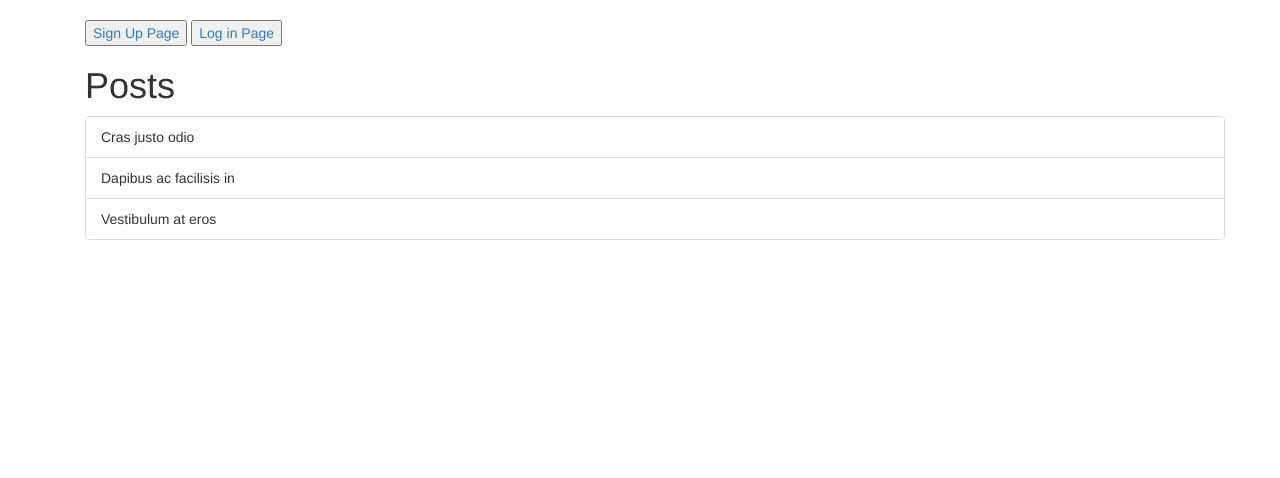
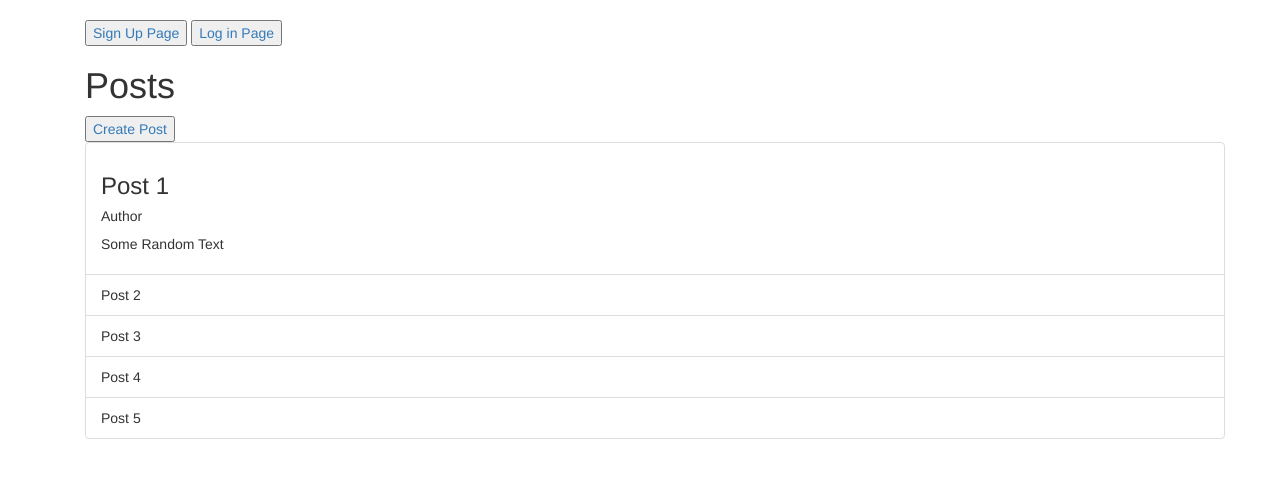
Before and after one commit to Jaddy1/onTheWall, a Flask app: page / in a window 1280 px wide. Shown: the part 52-530 px from the top of the page. Run offline with Flask 2, Linux system fonts and the light colour scheme; data that the repository does not hold is empty; some libraries are stand-ins or nearby versions.

Commit message:
created post for db and made a page to create posts

```diff
--- a/finalproject/app.py
+++ b/finalproject/app.py
@@ -1,24 +1,36 @@
-from flask import Flask, render_template
+from flask import Flask, render_template, request, redirect
 from flask_bootstrap import Bootstrap
 from flask_sqlalchemy import SQLAlchemy
+from flask_wtf import FlaskForm
+from wtforms import StringField, SubmitField
+from wtforms.validators import DataRequired
 from datetime import datetime
 
 app = Flask(__name__)
 application = app
 bootstrap = Bootstrap(app)
+app.config['SECRET_KEY'] = 'hard to guess string'
+app.config['SQLALCHEMY_DATABASE_URI'] = 'sqlite:///post.db'
 
+db = SQLAlchemy(app)
 
-db= SQLAlchemy(app)
+class PostForm(FlaskForm):
+    postTitle = StringField('Post Title', validators=[DataRequired()])
+    submit = SubmitField('Submit')
 
 class Post(db.Model):
 	id = db.Column(db.Integer, primary_key=True)
 	title = db.Column(db.String(200), nullable=False)
 	date_created = db.Column(db.DateTime, default=datetime.utcnow)
 
+	def __repr__(self):
+		return '<Post %t>' % self.title
+
 
 @app.route('/')
 def index():
-	return render_template('index.html')
+	posts = Post.query.order_by(Post.date_created)
+	return render_template('index.html', posts=posts)
 
 @app.route('/signup')
 def signup():
@@ -27,3 +39,19 @@ def signup():
 @app.route('/login')
 def login():
 	return render_template('login.html')
+
+@app.route('/createPost', methods=['POST', 'GET'])
+def createPost():
+	form = PostForm()
+	if request.method == "POST":
+		post_item = request.form['postTitle']
+		new_post = Post(title=post_item)
+
+		try:
+			db.session.add(new_post)
+			db.session.commit()
+			return redirect('/')
+		except:
+			return redirect('/createPost')
+	else:
+		return render_template('createPost.html', form=form)
--- a/finalproject/requirements.txt
+++ b/finalproject/requirements.txt
@@ -1,2 +1,4 @@
 Flask-Bootstrap==3.3.7.1
 Flask-SQLAlchemy==2.4.1
+Flask-WTF==0.14.3
+Flask==1.1.2
--- a/finalproject/templates/index.html
+++ b/finalproject/templates/index.html
@@ -3,21 +3,38 @@
 
 {% block head %}
 	{{ super() }}
-	<link rel="stylesheet" type="text/css" href="static/style.css">
+	<link rel="stylesheet" type="text/css"  href= "{{ url_for('static',filename='styles/index.css') }}">
 {% endblock %}
 
 {% block page_content %}
 <body class="container">
+
 	<button><a href="/signup">Sign Up Page</a></button>
 	<button><a href="/login">Log in Page</a></button>
 
 	<h1>Posts</h1>
-	<div class="card">
-		<ul class="list-group list-group-flush">
-	    	<li class="list-group-item">Cras justo odio</li>
-	    	<li class="list-group-item">Dapibus ac facilisis in</li>
-	    	<li class="list-group-item">Vestibulum at eros</li>
-  		</ul>
-	</div>
+	<button><a href="/createPost">Create Post</a></button>
+	<ul class="list-group">
+		<li class="list-group-item">
+			<h3>Post 1</h3>
+			<h5>Author</h5>
+			<p>Some Random Text</p>
+		</li>
+		<li class="list-group-item">Post 2</li>
+		<li class="list-group-item">Post 3</li>
+		<li class="list-group-item">Post 4</li>
+		<li class="list-group-item">Post 5</li>
+	</ul>
+	<br>
+	<ul class="list-group">
+	{% for post in posts %}
+		<li class="list-group-item">
+			{{ post.title }}
+		</li>
+	{% endfor %}
+	</ul>
+
+
+
 </body>
 {% endblock %}
--- a/finalproject/templates/login.html
+++ b/finalproject/templates/login.html
@@ -4,7 +4,7 @@
 
 {% block head %}
   {{ super() }}
-  <link rel="stylesheet" type="text/css" href="static/login.css">
+  <link rel="stylesheet" type="text/css" href="{{ url_for('static',filename='styles/login.css') }}">
 {% endblock %}
 
 {% block page_content %}
--- a/finalproject/templates/signup.html
+++ b/finalproject/templates/signup.html
@@ -1,4 +1,4 @@
-{% extends "base.html" %}
+<!-- {% extends "base.html" %} -->
 
 {% block title %}Sign Up{% endblock %}
 
```
